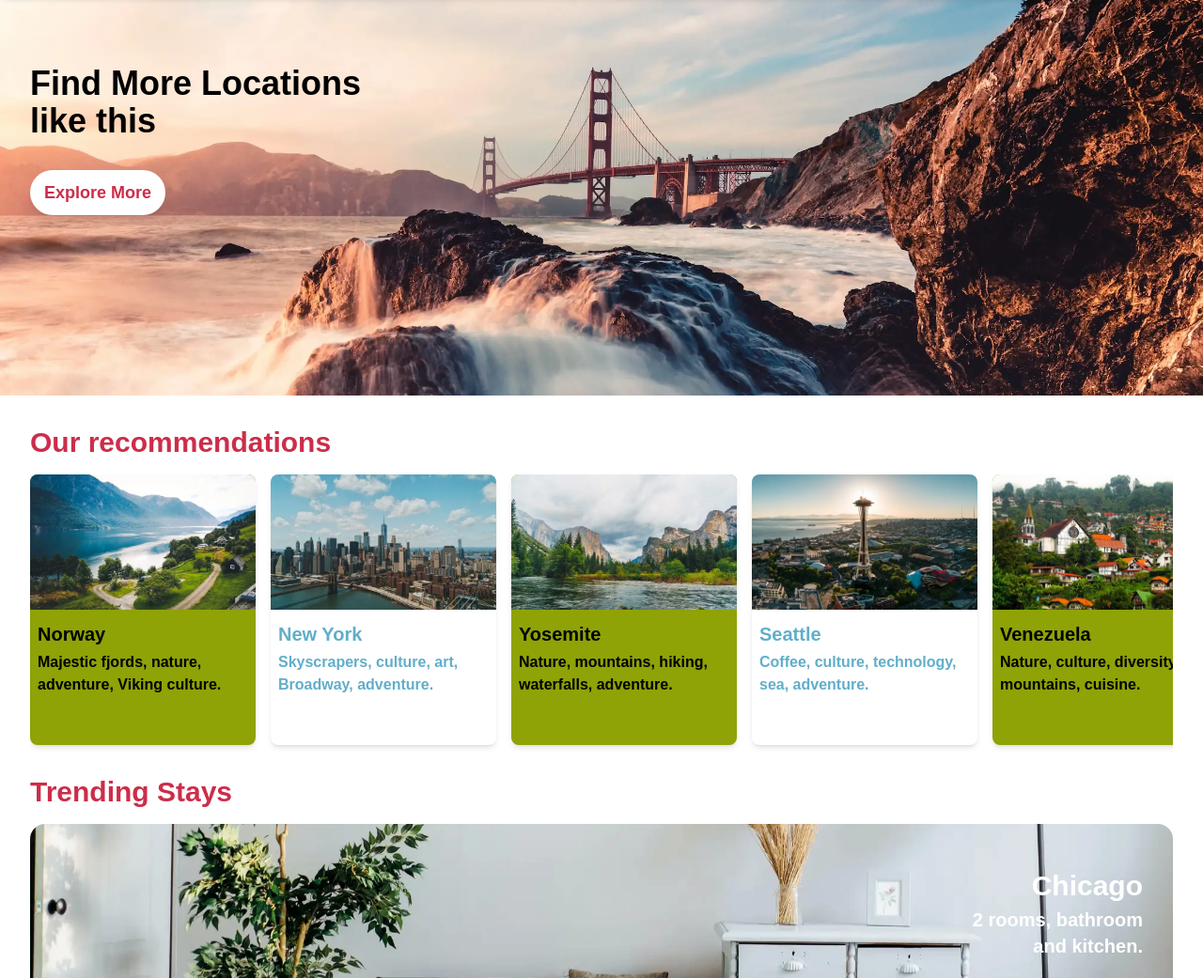
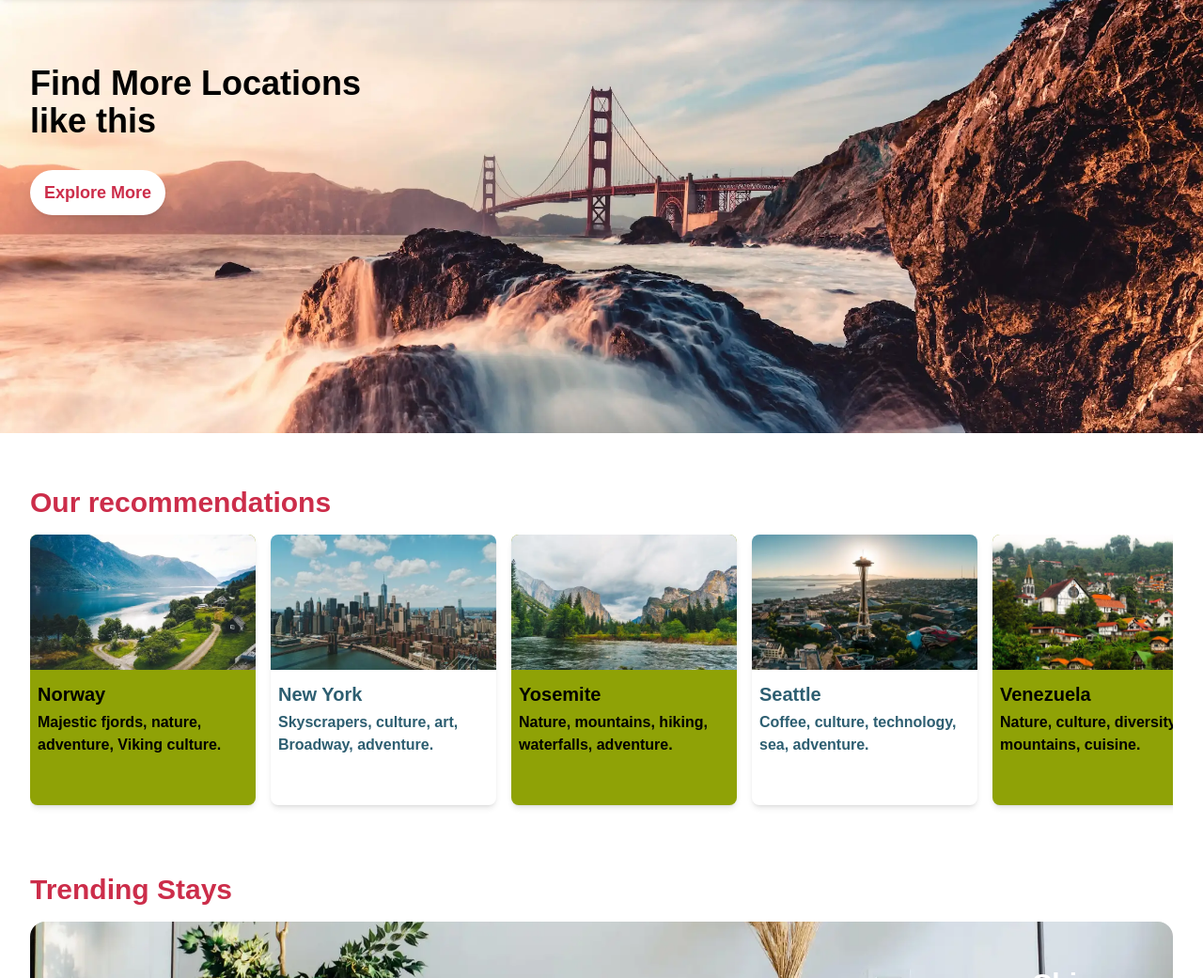
Before and after one commit to EdGonzz/platzi-travel-tailwind-course, a website: page index.html in a window 1280 px wide. Shown: the part 59-1100 px from the top of the page at 94% size. Drawn offline with Linux system fonts and the light colour scheme.

Commit message:
Refactor index.html, tailwind.css, and tailwind.config.js to improve styling, spacing, and color consistency across components

```diff
--- a/index.html
+++ b/index.html
@@ -1,5 +1,5 @@
 <!DOCTYPE html>
-<html class="scroll-smooth lg:scrollbar-thin scrollbar-thumb-custom-primary scrollbar-track-custom-default dark:scrollbar-thumb-custom-default dark:scrollbar-track-custom-primary lang="en>
+<html class="scroll-smooth lg:scrollbar-thin scrollbar-thumb-custom-primary scrollbar-track-custom-default dark:scrollbar-thumb-custom-default dark:scrollbar-track-custom-primary" lang="en">
 
 <head>
   <meta charset="UTF-8">
@@ -10,7 +10,7 @@
 </head>
 
 <body class="font-Montserrat scroll-smooth">
-  <header id="header" class="w-full h-[400px] md:h-[480px]">
+  <header id="header" class="w-full h-[400px] md:h-[520px]">
     <nav class="hidden w-full h-14 bg-white dark:bg-gray-800 shadow-md flex-row justify-around items-center text-center fixed top-0 z-50 md:flex lg:justify-between lg:px-8">
       <div>
         <span class="text-primary text-base lg:text-lg font-bold dark:text-white">Platzi Travel</span>
@@ -68,12 +68,12 @@
     </div>
   </header>
 
-  <main id="main" class="w-full py-4 md:py-8 dark:bg-gray-900">
-    <section id="recommendations" class="w-full h-auto pl-4 md:px-4 lg:px-8">
+  <main id="main" class="w-full py-5 md:py-0 dark:bg-gray-900">
+    <section id="recommendations" class="w-full h-auto pl-4 md:pt-14 md:px-4 lg:px-8">
       <h2 class="titleSections">Our recommendations</h2>
 
       <div
-        class="scroll-pl-1 overflow-x-auto overscroll-x-contain scroll-smooth over snap-x snap-mandatory w-full h-auto mt-6 md:mt-4 pb-6 md:pb-8 flex flex-row gap-4 lg:scrollbar-none">
+        class="scroll-pl-1 overflow-x-auto overscroll-x-contain scroll-smooth over snap-x snap-mandatory w-full h-auto mt-6 md:mt-4 pb-4 flex flex-row gap-4 lg:scrollbar-none">
 
         <article class="snap-start card">
           <a class="flex-card" href="">
@@ -177,7 +177,7 @@
       </div>
     </section>
 
-    <section id="trendingStays" class="w-full h-auto px-4 lg:px-8">
+    <section id="trendingStays" class="w-full h-auto px-4 md:pt-14 lg:px-8">
       <h2 class="titleSections">Trending Stays</h2>
 
         <div class="grid h-auto w-full grid-cols-1 gap-2 lg:grid-cols-3 lg:grid-rows-3 lg:h-4/5 my-6 md:my-4">
@@ -225,7 +225,7 @@
         </div>
     </section>
 
-    <section id="faqs" class="w-full h-full px-4 mb-12 md:mt-8 lg:px-8">
+    <section id="faqs" class="w-full h-full px-4 pb-2 md:pb-8 md:pt-14 lg:px-8">
       <h2 class="titleSections">FAQs</h2>
       <div class="flex flex-col gap-6 mt-3">
 
--- a/tailwind.config.js
+++ b/tailwind.config.js
@@ -7,7 +7,7 @@ module.exports = {
       colors: {
         primary: '#CC2D4A',
         secondary: '#8FA206',
-        tertiary: '#61AEC9',
+        tertiary: '#2d5e71',
         custom: {
           default: '#f1f1f1',
           primary: '#CC2D4A'
```
Also changed, not shown: public/css/tailwind.css.
